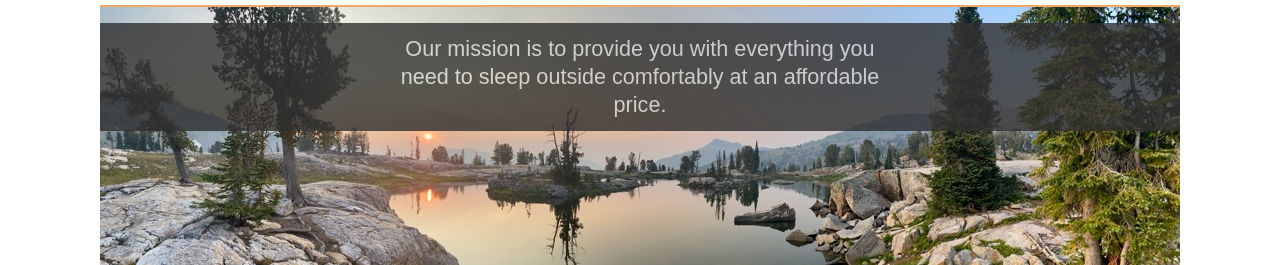
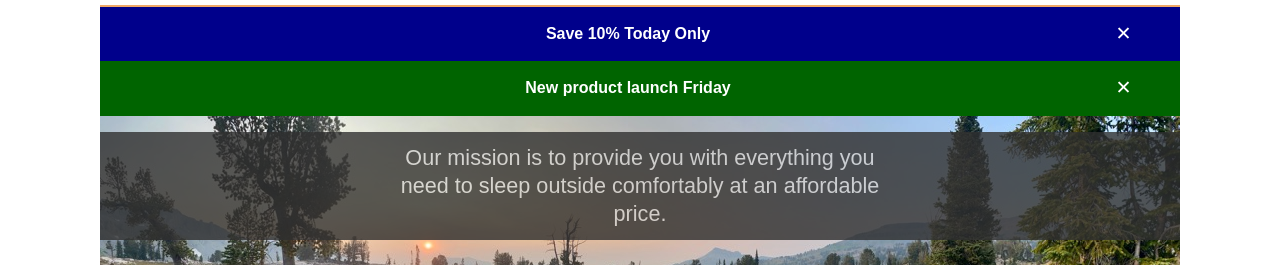
Before and after one commit to bbagnes/wdd-330-Team-7, a website built with Vite: page src/index.html in a window 1280 px wide. Shown: the part 71-336 px from the top of the page. Built offline with nearby package versions, Linux system fonts and the light colour scheme.

Commit message:
Implement customizable alert system with close buttons

```diff
--- a/src/css/style.css
+++ b/src/css/style.css
@@ -254,6 +254,23 @@ button {
   grid-column: 3;
 }
 
+/* Alert styles */
+  .alert-list p {
+  font-size: 1rem;
+  font-weight: bold;
+  padding: 1em 2.5em 1em 1em; /* padding-right = room for close button */
+  margin: 0;
+  position: relative;
+  display: flex;
+  align-items: center;
+  justify-content: center;
+  line-height: 1.4;
+}
+
+.alert-list button:hover {
+  color: var(--tertiary-color);
+}
+
 @media screen and (min-width: 500px) {
   body {
     max-width: 1080px;
@@ -268,6 +285,7 @@ button {
     font-size: inherit;
     grid-template-columns: 150px auto 15%;
   }
+
 }
 
 footer {
--- a/src/index.html
+++ b/src/index.html
@@ -6,7 +6,7 @@
     <title>Sleep Outside | Home</title>
     <link rel="stylesheet" href="/css/style.css" />
     <script type="module" src="/js/main.js" defer></script>
-    <script type="module" src="/js/product.js"></script>
+
 
   </head>
 
--- /dev/null
+++ b/src/js/Alert.js
@@ -0,0 +1,60 @@
+export default class Alert {
+    constructor(jsonUrl) {
+        this.jsonUrl = jsonUrl;
+    }
+
+    async init() {
+        try {
+            const response = await fetch(this.jsonUrl);
+            if (!response.ok) throw new Error('Failed to load alerts');
+            const data = await response.json();
+
+            if (data.length > 0) {
+                this.displayAlerts(data);
+            }
+
+        } catch (error) {
+            console.error('Error loading alerts:', error);
+        }
+    }
+
+    displayAlerts(alerts) {
+        const section = document.createElement('section');
+        section.classList.add('alert-list');
+
+        alerts.forEach(alert => {
+            const p = document.createElement('p');
+            p.textContent = alert.message;
+            p.style.backgroundColor = alert.background;
+            p.style.color = alert.color;
+            //p.style.padding = '1em';
+            //p.style.margin = '0';
+            //p.style.textAlign = 'center';
+            p.style.position = 'relative';
+            section.appendChild(p)
+
+            const closeBtn = document.createElement('button');
+            closeBtn.textContent = '✕';
+            closeBtn.style.position = 'absolute';
+            closeBtn.style.top = '5px';
+            closeBtn.style.right = '10px';
+            closeBtn.style.background = 'transparent';
+            closeBtn.style.border = 'none';
+            closeBtn.style.color = alert.color;
+            closeBtn.style.fontSize = '1.2rem';
+            closeBtn.style.cursor = 'pointer';
+
+            closeBtn.addEventListener('click', () => {
+            p.remove();
+        });
+
+        p.appendChild(closeBtn);
+    section.appendChild(p);
+  });
+
+        const main = document.querySelector('main');
+        if (main) {
+            main.prepend(section);
+        }
+    }
+}
--- a/src/js/ProductData.mjs
+++ b/src/js/ProductData.mjs
@@ -17,7 +17,9 @@ export default class ProductData {
       .then((data) => data);
   }
   async findProductById(id) {
-    const products = await this.getData();
-    return products.find((item) => item.Id === id);
-  }
+  const products = await this.getData();
+
+  return products.find((item) => item.Id === id);
 }
+
+}
--- a/src/js/ProductDetails.mjs
+++ b/src/js/ProductDetails.mjs
@@ -9,6 +9,17 @@ export default class ProductDetails {
 
   async init() {
     this.product = await this.dataSource.findProductById(this.productId);
+
+    // message if the item is not found
+    if (!this.product) {
+      console.error('Product not found for ID:', this.productId);
+      document.querySelector('.product-details')?.insertAdjacentHTML(
+        'beforeend',
+        `<p class="error-message">Sorry, we couldn't find this product.</p>`
+      );
+      return;
+    }
+
     this.renderProductDetails();
 
     document.getElementById('addToCart')
--- a/src/js/main.js
+++ b/src/js/main.js
@@ -1,8 +1,11 @@
 import ProductData from './ProductData.mjs';
 import ProductList from './ProductList.mjs';
+import Alert from './Alert.js';
 
 const listElement = document.querySelector('.product-list');
 const dataSource = new ProductData('tents');
 const tentList = new ProductList('tents', dataSource, listElement);
+const alertSystem = new Alert('/json/alerts.json');
 
 tentList.init();
+alertSystem.init();
--- /dev/null
+++ b/src/public/json/alerts.json
@@ -0,0 +1,13 @@
+[
+    {
+        "message": "Save 10% Today Only",
+        "background": "darkblue",
+        "color": "white"
+    },
+
+    {
+        "message": "New product launch Friday",
+        "background": "darkgreen",
+        "color": "white"
+    }
+]
```
